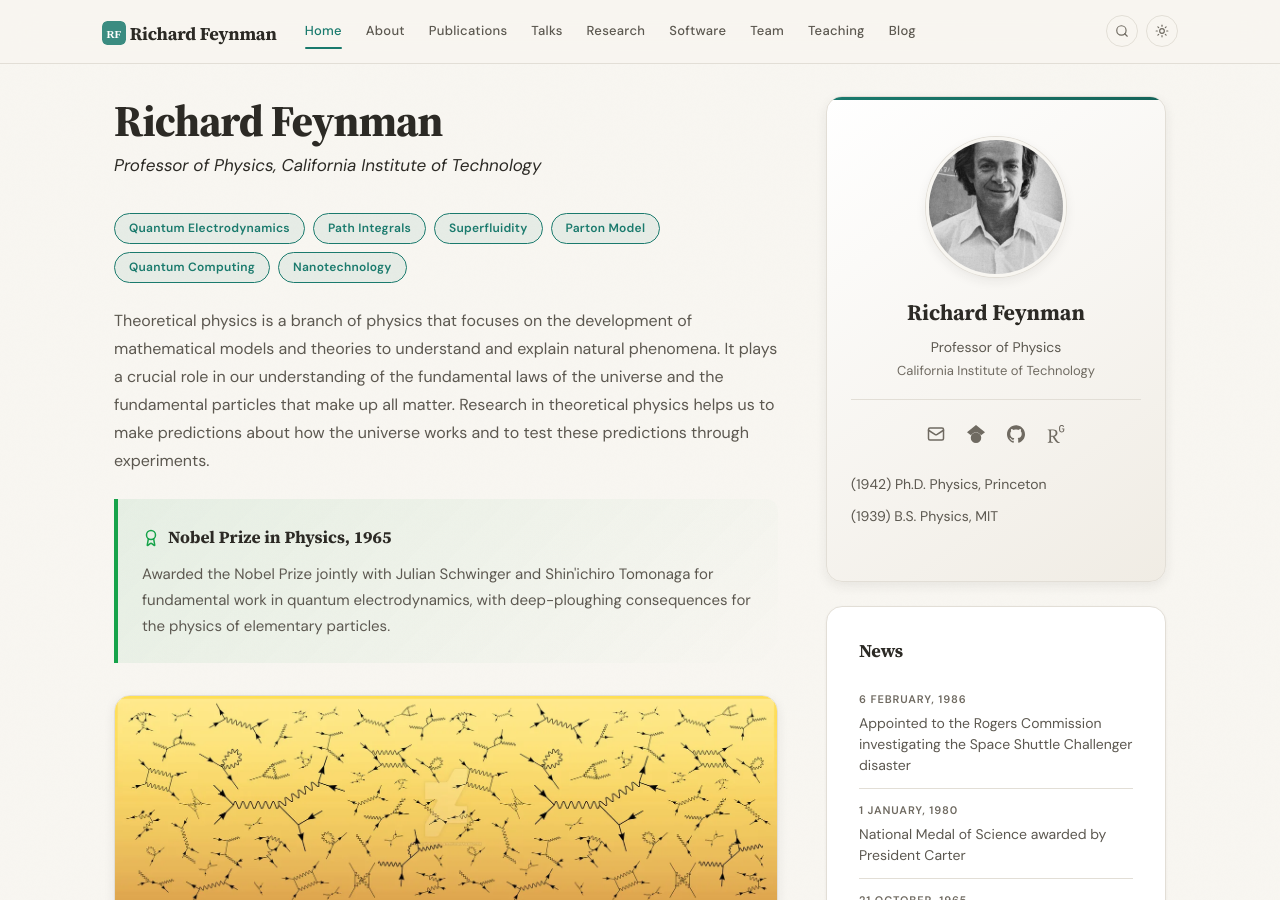
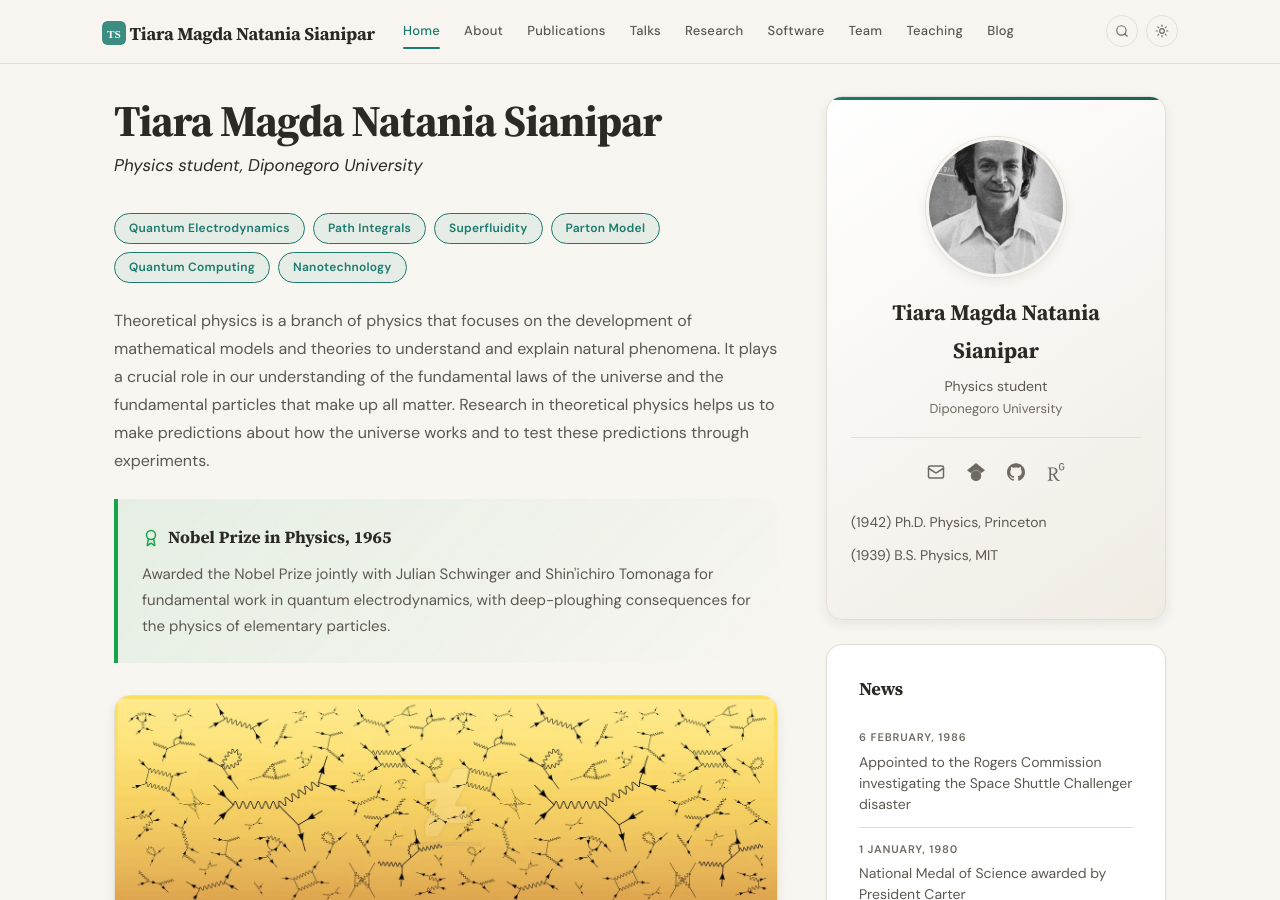
Before and after one commit to tiara264/tiara264.github.io, a Jekyll site: the page built from _pages/home.md, in a window 1280 px wide and 900 px high. Built offline with Jekyll 4.4.1, drawn with Linux system fonts in a browser that asks for light colours; some of the changed text lies outside the part shown.

Commit message:
Update _config.yml

```diff
--- a/_config.yml
+++ b/_config.yml
@@ -1,10 +1,10 @@
 # ============================================================
 # STEP 1: Your Identity (required)
 # ============================================================
-name: "Richard Feynman"
-title: "Professor of Physics"
-institution: "California Institute of Technology"
-email: richard@university.edu
+name: "Tiara Magda Natania Sianipar"
+title: "Physics student"
+institution: "Diponegoro University"
+email: tiarasianipar264@gmail.com
 photo: headshot.jpg  # place your photo in images/
 
 # ============================================================
```
